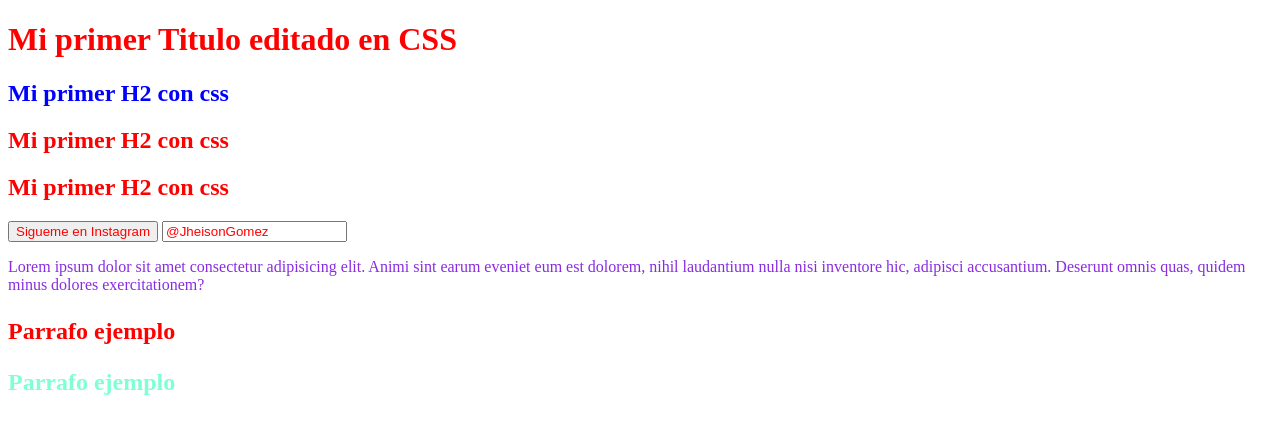
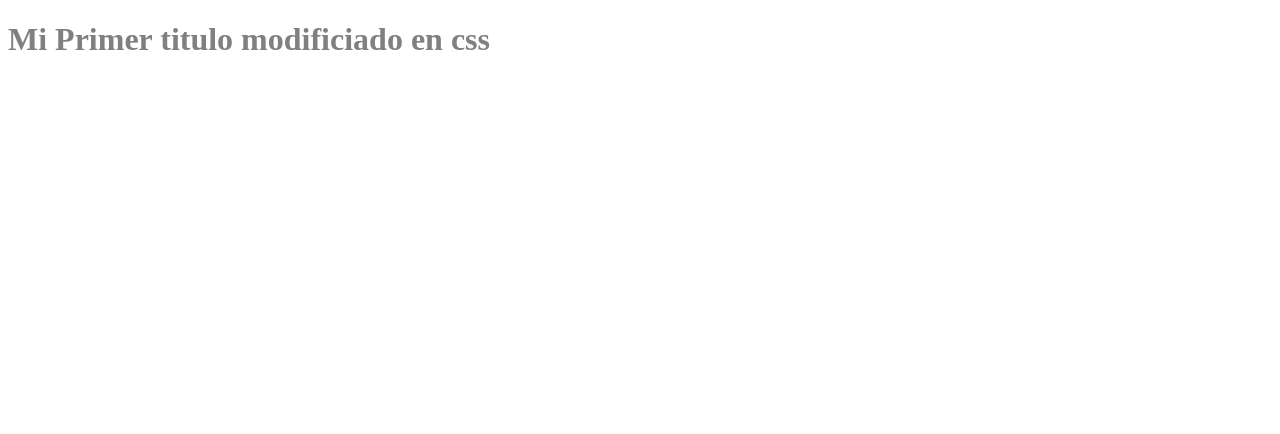
Before and after one commit to JeysonJosueGomezVillamizarADSI/Curso-CSS, a plain HTML site: page index.html in a window 1280 px wide. Drawn offline with Linux system fonts and the light colour scheme.

Commit message:
Especificidad

```diff
--- a/index.html
+++ b/index.html
@@ -1,25 +1,13 @@
 <!DOCTYPE html>
 <html lang="en">
-
 <head>
     <meta charset="UTF-8">
     <meta http-equiv="X-UA-Compatible" content="IE=edge">
     <meta name="viewport" content="width=device-width, initial-scale=1.0">
-    <title>Aprendiendo CSS</title>
+    <title>Especificidad</title>
     <link rel="stylesheet" href="style.css">
-
 </head>
 <body>
-    <h1>Mi primer Titulo editado en CSS</h1>
-    <h2 class="titulo-h2">Mi primer H2 con css</h2>
-    <h2 >Mi primer H2 con css</h2>
-    <h2 >Mi primer H2 con css</h2>
-    <button>Sigueme en Instagram</button>
-    <input type="text" value="@JheisonGomez">
-    <p id="element-for-modify" Rancio="si">Lorem ipsum dolor sit amet consectetur adipisicing elit. Animi sint earum eveniet eum est dolorem, nihil
-    laudantium nulla nisi inventore hic, adipisci accusantium. Deserunt omnis quas, quidem minus dolores
-    exercitationem?</p>
-    <h2><p>Parrafo ejemplo</p></h2>
-    <h2><b>Parrafo ejemplo</b></h2>
+    <h1 class="color-red" id="color-blue" style="color:green"> Mi Primer titulo modificiado en css</h1>
 </body>
 </html>
--- a/style.css
+++ b/style.css
@@ -1,35 +1,11 @@
-*{
+#color-blue{
+    color: blue;
+}
+
+.color-red{
     color: red;
 }
 
-
-p{
-    color : green;
+h1{
+    color: grey !important;
 }
-
-
-.titulo-h2 {
-    color: blue;
-}*/
-
-
- #element-for-modify{
-    color: rgb(207, 38, 60);
- }
-
-
-[rancio=si]{
-    color: blueviolet;
-}
-
-h2 p{
-    color: red;
-}
-h2 b{
-    color: aquamarine;
-}
-
-
-b:hover{
-    color: blue;
-}
```
